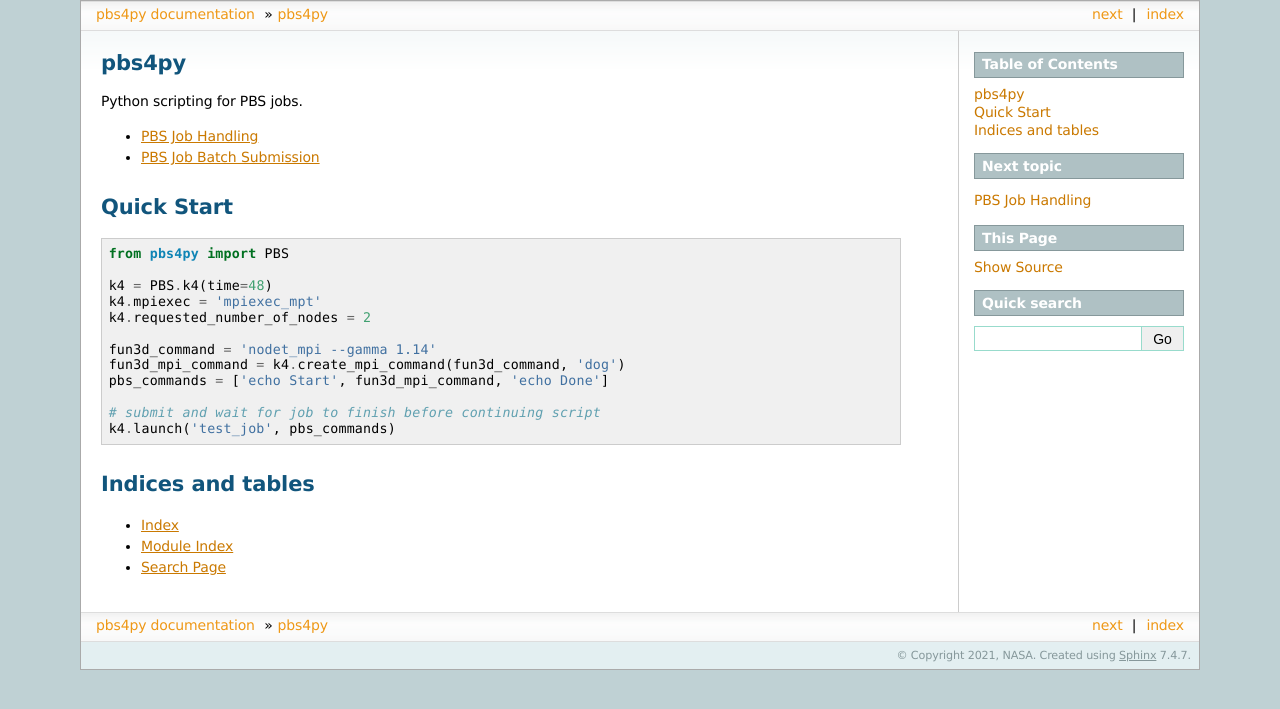
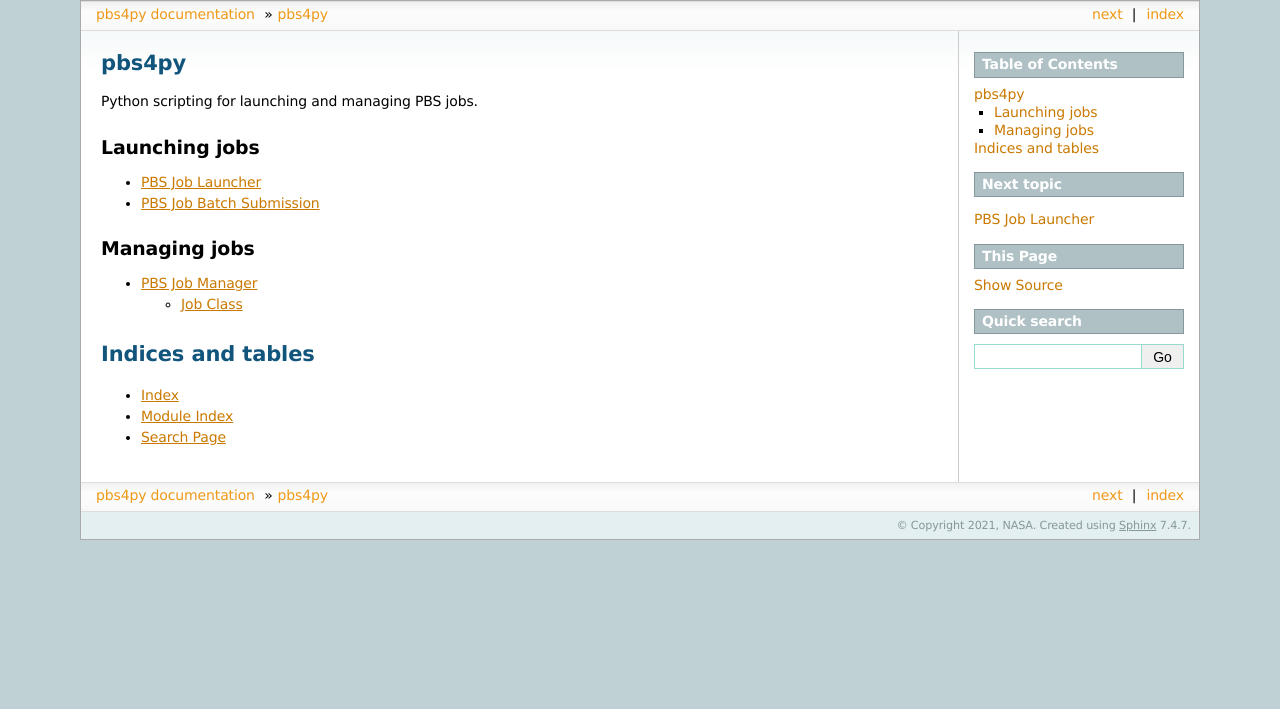
Before and after one commit to nasa/pbs4py, a Sphinx documentation site: the page built from docs/source/index.rst, in a window 1280 px wide. Shown: the top 709 px of the page. Built offline with Sphinx 7.4.7, drawn with Linux system fonts in a browser that asks for light colours.

Commit message:
Start of docs for scripts

```diff
--- a/docs/source/index.rst
+++ b/docs/source/index.rst
@@ -1,8 +1,11 @@
 pbs4py
 ======
 
-Python scripting for PBS jobs.
+Python scripting for launching and managing PBS jobs.
 
+
+Launching jobs
+--------------
 
 .. toctree::
    :maxdepth: 1
@@ -10,23 +13,14 @@ Python scripting for PBS jobs.
    pbs.rst
    pbs_batch.rst
 
-Quick Start
-===========
 
-.. code-block :: python
+Managing jobs
+-------------
+.. toctree::
+   :maxdepth: 2
 
-    from pbs4py import PBS
-
-    k4 = PBS.k4(time=48)
-    k4.mpiexec = 'mpiexec_mpt'
-    k4.requested_number_of_nodes = 2
-
-    fun3d_command = 'nodet_mpi --gamma 1.14'
-    fun3d_mpi_command = k4.create_mpi_command(fun3d_command, 'dog')
-    pbs_commands = ['echo Start', fun3d_mpi_command, 'echo Done']
-
-    # submit and wait for job to finish before continuing script
-    k4.launch('test_job', pbs_commands)
+   job.rst
+   scripts.rst
 
 Indices and tables
 ==================
--- a/docs/source/pbs.rst
+++ b/docs/source/pbs.rst
@@ -1,6 +1,6 @@
 .. _pbs_section:
 
-PBS Job Handling
+PBS Job Launcher
 %%%%%%%%%%%%%%%%
 
 The PBS class is a tool to define properties of the PBS set up you want to use,
```
Also changed, not shown: docs/source/job.rst (added, +13 -0 lines), docs/source/scripts.rst (added).
